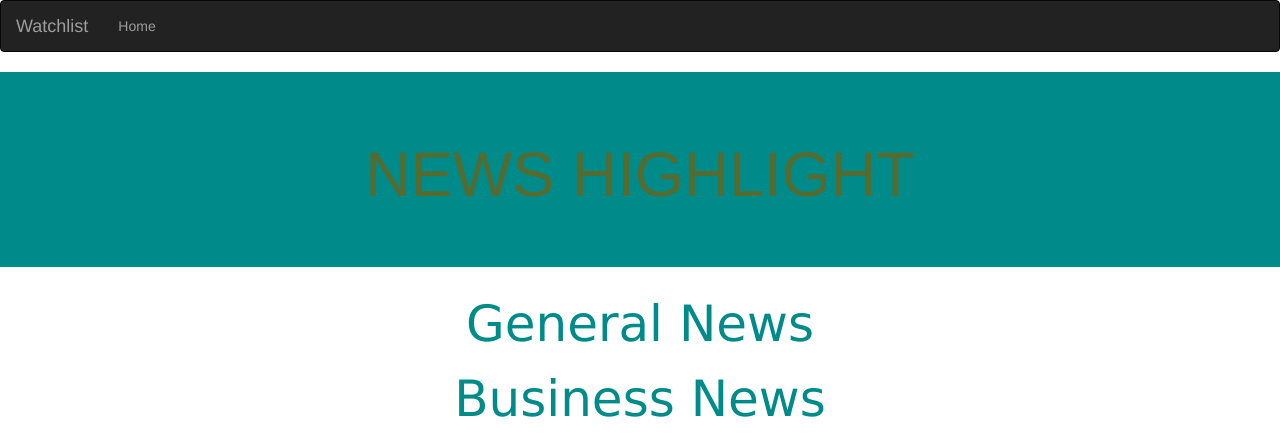
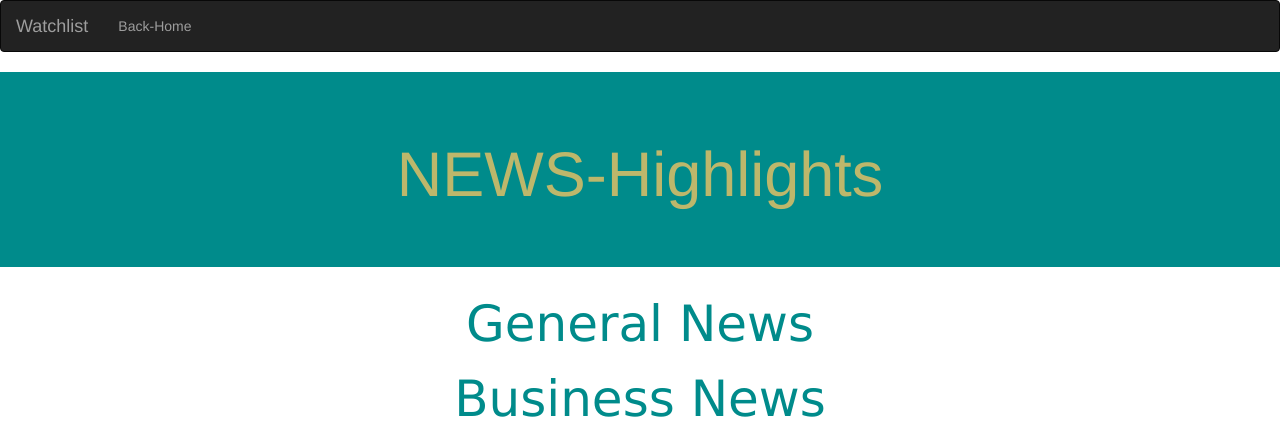
Before and after one commit to iyerikuzwe/Newsh1, a Flask app: template app/templates/index.html in a window 1280 px wide. Shown: the top 446 px of the page. Run offline with Flask 2, Linux system fonts and the light colour scheme; the template is opened without the code that fills it, so the values that code supplies are empty; some libraries are stand-ins or nearby versions.

Commit message:
deployment to heroku

```diff
--- a/app/static/css/styles.css
+++ b/app/static/css/styles.css
@@ -7,5 +7,5 @@
 
 .jumbotron h1{
 text-align: center;
-color: darkolivegreen;
+color: darkkhaki;
 }
--- a/app/templates/index.html
+++ b/app/templates/index.html
@@ -1,7 +1,7 @@
 {% import 'macros.html' as macro%} {% extends 'base.html'%} {% block content %}
 <div class="jumbotron" style="background-color:darkcyan;">
   <h1 style="text-align:center;" ,style="font-family:Times New Roman;">
-    NEWS HIGHLIGHT
+    NEWS-Highlights
   </h1>
 </div>
 <!-- Styles block -->
--- a/app/templates/macros.html
+++ b/app/templates/macros.html
@@ -1,9 +1,9 @@
 {% macro displayNewsList(news_list) %} {% for news in news_list %}
 <div class="col-xs-12 col-sm-6 col-md-4 col-lg-4">
-  <div class="panel" style="border-bottom: 1px solid darkblue;">
+  <div class="panel" style="border-bottom: 1px solid darkolivegreen;">
     <div
       class="panel-heading"
-      style="background-color:darkblue; color: darkkhaki; font-size: 18px;"
+      style="background-color:wheat; color: darkolivegreen; font-size: 18px;"
     >
       {{ news.name }}
     </div>
@@ -12,7 +12,7 @@
       <a
         href="/news/{{ news.id }}"
         class="btn"
-        style="color: darkgrey; background-color: rgb(228, 195, 195);"
+        style="color: darkcyan; background-color: skyblue;"
         >View More</a
       >
     </div>
--- a/app/templates/navbar.html
+++ b/app/templates/navbar.html
@@ -11,7 +11,7 @@
         </div>
         <div class="navbar-collapse collapse">
             <ul class="nav navbar-nav">
-                <li><a href="/">Home</a></li>
+                <li><a href="/">Back-Home</a></li>
         </div>
 
     </div>
```
Also changed, not shown: README.md.
